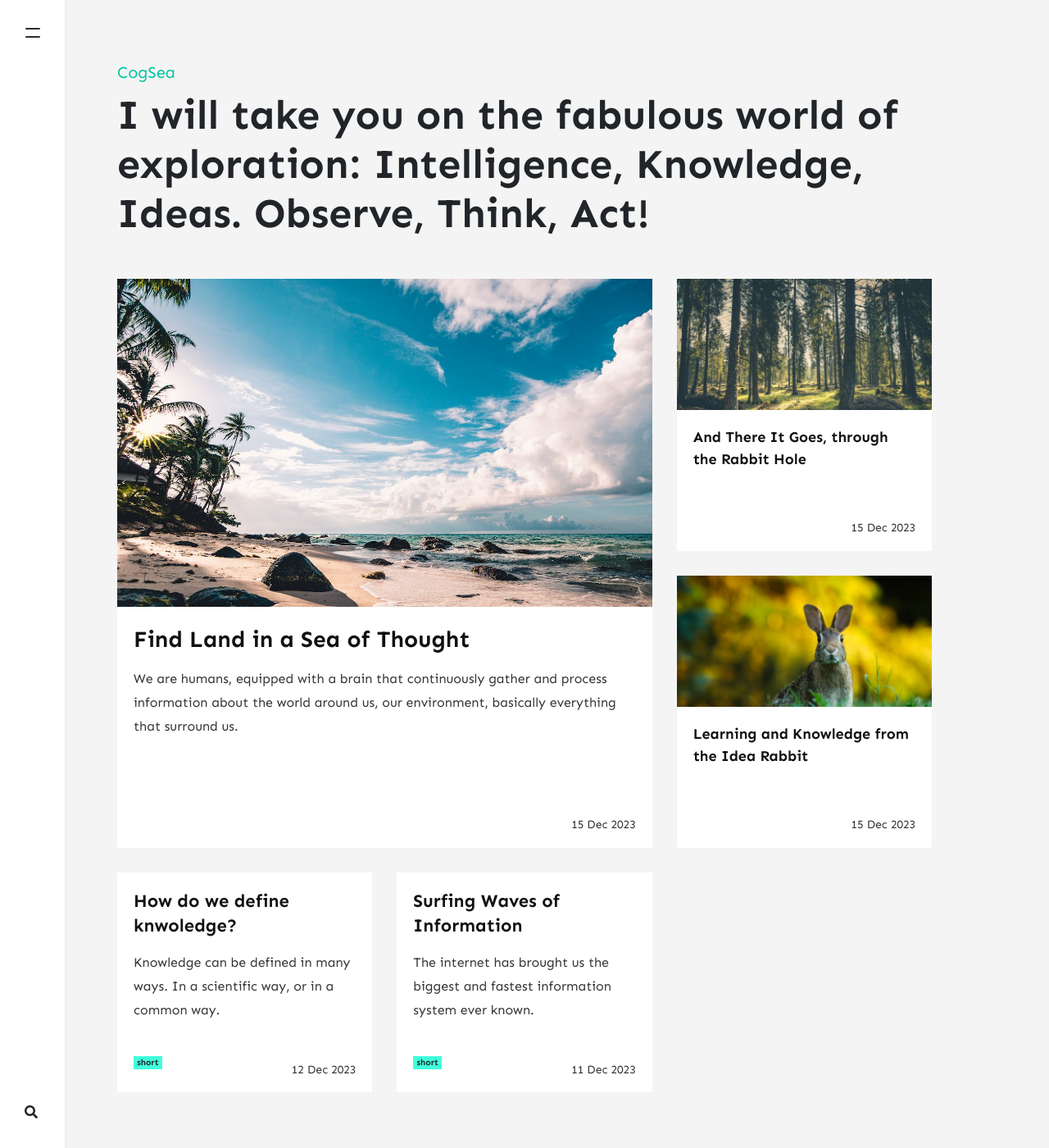
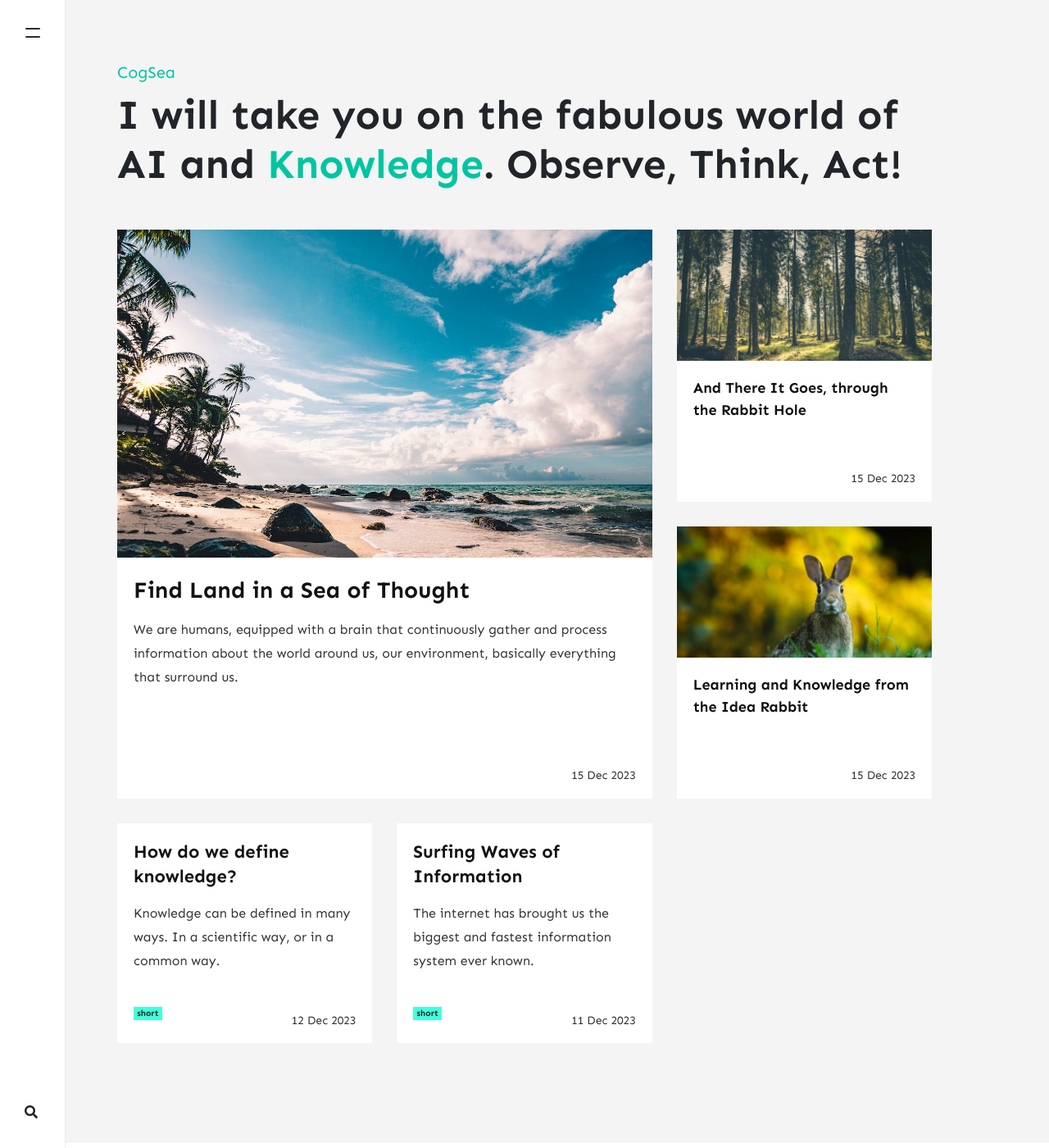
Before and after one commit to cogsea/cogsea.github.io, a Jekyll site: the page built from index.html, in a window 1280 px wide and 1400 px high. Shown: the whole window at 82% size. Built offline with Jekyll 4.4.1, drawn with Linux system fonts in a browser that asks for light colours; nearby versions of some CDN libraries; the list of posts is cut into pages by our own code; comment, search, counter and statistics services are not loaded.

Commit message:
Changes headline and adding link

```diff
--- a/_config.yml
+++ b/_config.yml
@@ -1,8 +1,7 @@
 # Site
 name: "CogSea"
 title: "Cognitive Sea"
-description: "I will take you on the fabulous world of exploration:
-Intelligence, Knowledge, Ideas. Observe, Think, Act!"
+description: "I will take you on the fabulous world of AI and <a href=\"/defining-knowledge/\">Knowledge</a>. Observe, Think, Act!"
 logo: 'assets/images/logo.png'
 favicon: 'assets/images/logo.ico'
 baseurl: ''
--- a/_posts/2023-12-12-defining-knowledge.md
+++ b/_posts/2023-12-12-defining-knowledge.md
@@ -1,10 +1,12 @@
 ---
-title: How do we define knwoledge?
+title: How do we define knowledge?
 author: gaut
 layout: post
 comments: false
 categories:
   - short
+tags:
+  - knowledge
 description: In the context of information systems and AI taking over the world, knowledge is best defined to us as access to information, or the procedure of its retrieval, rather than its storage.
 ---
 Knowledge can be defined in many ways. In a scientific way, or in a common way.
```
